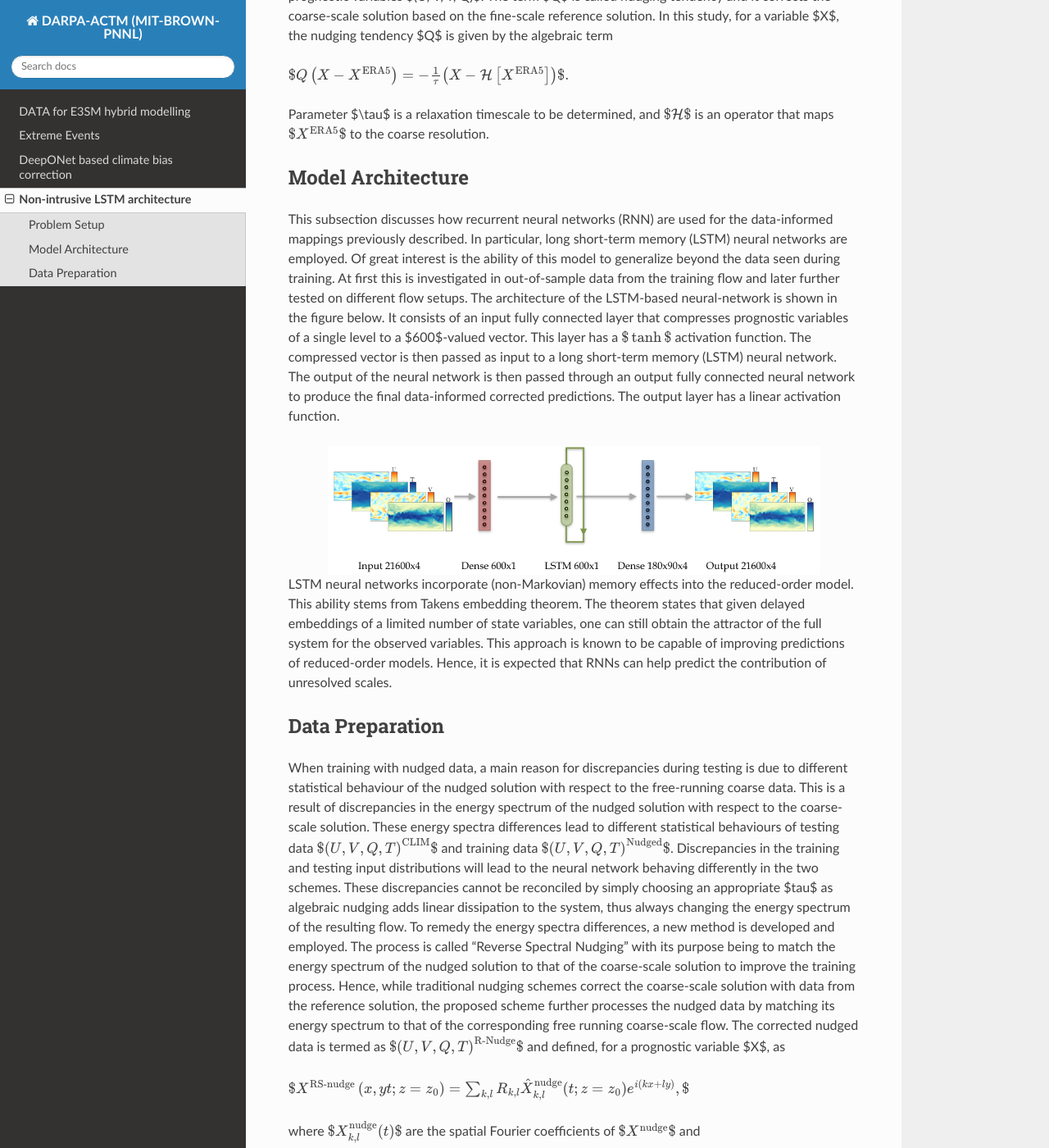
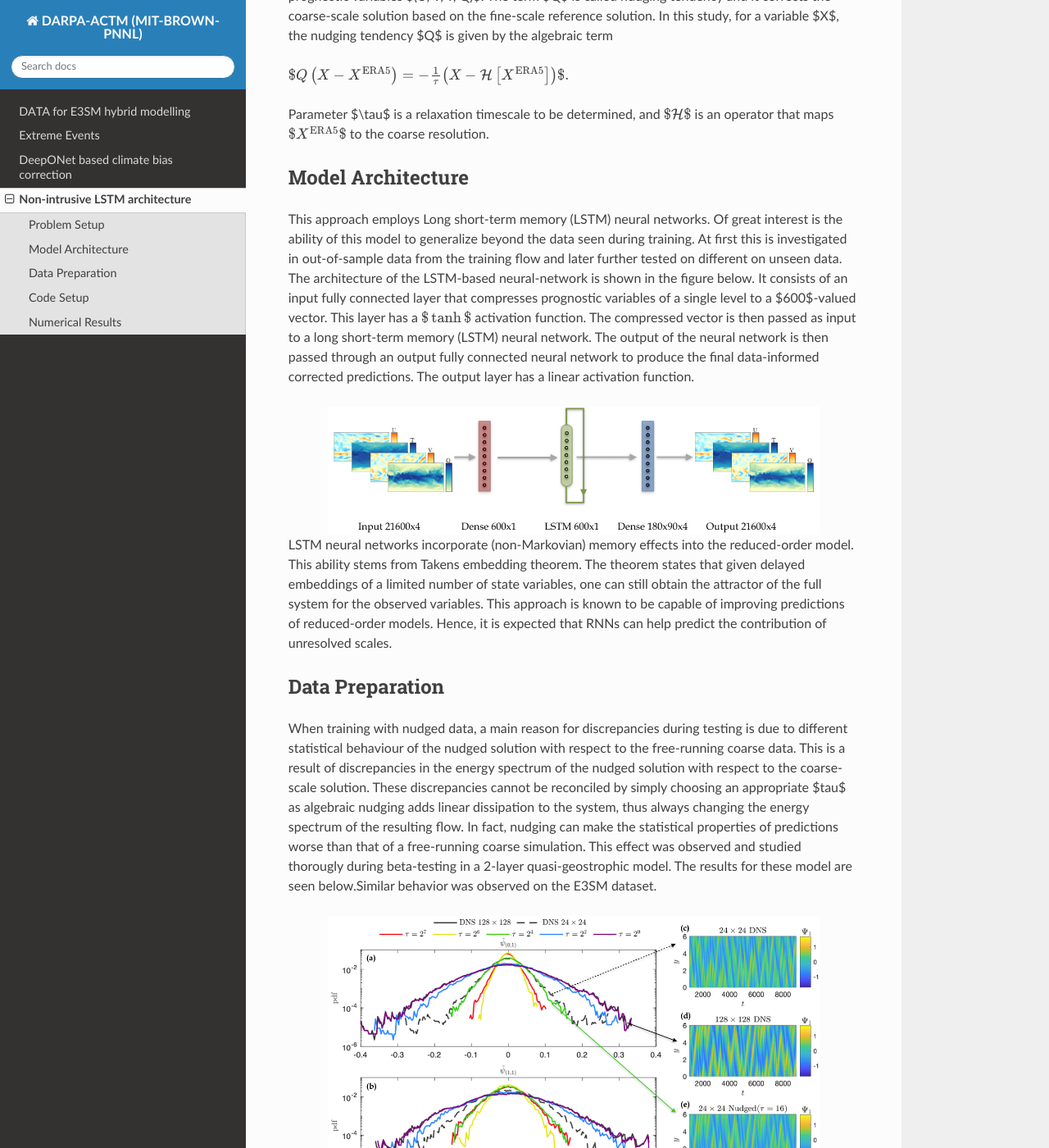
Before and after one commit to aniruddhabora/Extreme-Events-using-Scientific-Machine-Learning, a Sphinx documentation site: the page built from docs/source/modules/LSTM_based_offline_correction.rst, in a window 1280 px wide and 1400 px high, scrolled down 919 px. Shown: the whole window at 82% size. Built offline with Sphinx 7.4.7 and the Read the Docs theme 2.0.0, drawn with Linux system fonts in a browser that asks for light colours; pages that are not in the unit, such as notebooks, are missing from menus; some of the changed text lies outside the part shown.

Commit message:
Update LSTM_based_offline_correction.rst

```diff
--- a/docs/source/modules/LSTM_based_offline_correction.rst
+++ b/docs/source/modules/LSTM_based_offline_correction.rst
@@ -37,11 +37,8 @@ that maps :math:`$X^{\text{ERA5}}$` to the coarse resolution.
 Model Architecture
 ------------------
 
-This subsection discusses how recurrent neural networks (RNN) are used for the data-informed
-mappings previously described. In particular, long short-term memory (LSTM) neural networks are
-employed. Of great interest is the ability of this model to generalize beyond the data seen during
-training. At first this is investigated in out-of-sample data from the training flow and later further tested
-on different flow setups. The architecture of the LSTM-based neural-network is shown in the figure
+This approach employs Long short-term memory (LSTM) neural networks. Of great interest is the ability of this model to generalize beyond the data seen during training. At first this is investigated in out-of-sample data from the training flow and later further tested
+on different on unseen data. The architecture of the LSTM-based neural-network is shown in the figure
 below. It consists of an input fully connected layer that compresses prognostic variables of a single level
 to a $600$-valued vector. This layer has a :math:`$\tanh$` activation function. The compressed vector
 is then passed as input to a long short-term memory (LSTM) neural network. The output of the neural network is then passed through an output fully connected neural network to produce the final data-informed corrected predictions. The output layer has a linear activation function.
@@ -64,13 +61,15 @@ Data Preparation
 When training with nudged data, a main reason for discrepancies during testing is due to different
 statistical behaviour of the nudged solution with respect to the free-running coarse data. This is a result
 of discrepancies in the energy spectrum of the nudged solution with respect to the coarse-scale
-solution. These energy spectra differences lead to different statistical behaviours of testing data
-:math:`$\left( U, V, Q, T \right)^{\text{CLIM}}$` and training data :math:`$\left( U, V, Q, T
-\right)^{\text{Nudged}}$`.
-Discrepancies in the training and testing input distributions will lead to the neural network behaving
-differently in the two schemes. These discrepancies cannot be reconciled by simply choosing an
+solution. These discrepancies cannot be reconciled by simply choosing an
 appropriate $\tau$ as algebraic nudging adds linear dissipation to the system, thus always changing the
-energy spectrum of the resulting flow.
+energy spectrum of the resulting flow. In fact, nudging can make the statistical properties of predictions worse than that of a free-running coarse simulation. This effect was observed and studied thorougly during beta-testing in a 2-layer quasi-geostrophic model. The results for these model are seen below.Similar behavior was observed on the E3SM dataset.
+
+.. figure:: images/Nudging_Choice.png
+  :width: 600
+  :align: center
+  :alt: Alternative text
+
 To remedy the energy spectra differences, a new method is developed and employed. The process is
 called "Reverse Spectral Nudging" with its purpose being to match the energy spectrum of the nudged
 solution to that of the coarse-scale solution to improve the training process. Hence, while traditional
@@ -99,3 +98,10 @@ running coarse simulation, meaning that the training and testing data come from
 This property improves significantly the accuracy of the resulted ML scheme. The energy spectra of the
 R-nudged solution indeed coincide with the coarse-scale free running spectra. In addition, the R-nudged data still follow the reference data, allowing for a mapping between :math:`$\left( U,V,T,Q\right)^{\text{R-Nudge}}$` and :math:`$\left( U,V,T,Q \right)^{\text{ERA5}}$`. This process does not
 require running additional nudged simulations, thus lowering the total cost of the training scheme.
+
+Code Setup
+----------
+
+
+Numerical Results
+-----------------
```
